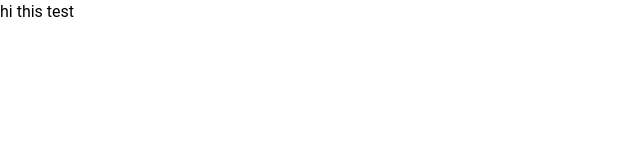
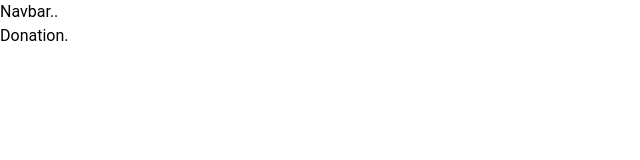
Before and after one commit to joysaha023/donation-campaign-donate, a React (Vite) app: page /donation in a window 1280 px wide. Shown: the top 160 px of the page, without its empty margins (0-640 px from the left). Built offline with nearby package versions, Linux system fonts and the light colour scheme.

Commit message:
create component and pages

```diff
--- /dev/null
+++ b/src/Layout/Root.jsx
@@ -0,0 +1,13 @@
+import React from 'react';
+import { Outlet } from 'react-router-dom';
+
+const Root = () => {
+    return (
+        <div>
+            <h3>Navbar..</h3>
+            <Outlet></Outlet>
+        </div>
+    );
+};
+
+export default Root;
--- /dev/null
+++ b/src/Pages/ErrorPage/ErrorPage.jsx
@@ -0,0 +1,11 @@
+import React from 'react';
+
+const ErrorPage = () => {
+    return (
+        <div>
+            <h2>Error.....</h2>
+        </div>
+    );
+};
+
+export default ErrorPage;
--- a/src/Pages/Home/Home.jsx
+++ b/src/Pages/Home/Home.jsx
@@ -0,0 +1,11 @@
+import React from 'react';
+
+const Home = () => {
+    return (
+        <div>
+
+        </div>
+    );
+};
+
+export default Home;
--- a/src/Routes/Routes.jsx
+++ b/src/Routes/Routes.jsx
@@ -1,19 +1,28 @@
 import { createBrowserRouter } from "react-router-dom";
+import Root from "../Layout/Root";
+import ErrorPage from "../Pages/ErrorPage/ErrorPage";
 
 
 const router = createBrowserRouter([
     {
       path: "/",
-      element: <div>Hello world!</div>,
+      element: <Root></Root>,
+      errorElement: <ErrorPage></ErrorPage>,
+      children: [
+        {
+            path: "/",
+            element: <h1>Home...</h1>
+        },
+        {
+            path: "/donation",
+            element: <h1>Donation.</h1>
+        },
+        {
+            path: "/statistics",
+            element: <h2>Statistics....</h2>
+        }
+      ]
     },
-    {
-      path: '/donation',
-      element: <div>hi this test</div>
-    },
-    {
-      path: '/statistics',
-      element: <div>hi this statistic</div>
-    }
 ]);
 
 export default router;
```
